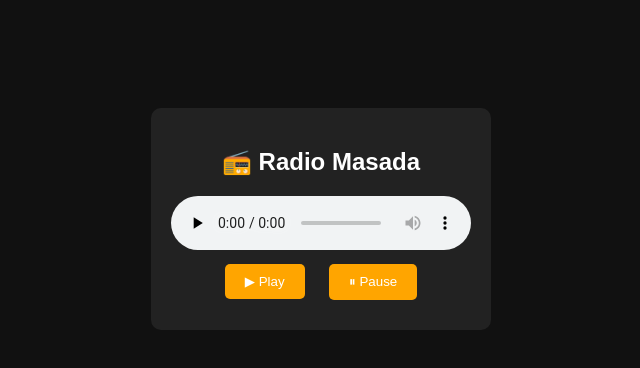
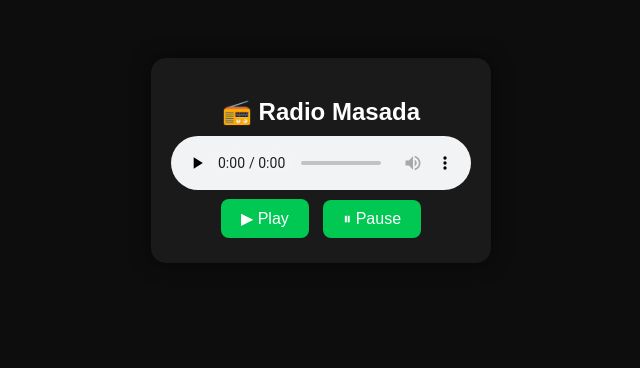
Before and after one commit to quiricojuanalexander-hash/radiomasada.com, a plain HTML site: page radio-player.html in a window 1280 px wide. Shown: the whole page, without its empty margins (319-959 px from the left). Drawn offline with Linux system fonts and the light colour scheme.

Commit message:
Actualizar stream de radio: usar URL proporcionada por usuario

```diff
--- a/radio-player.html
+++ b/radio-player.html
@@ -6,28 +6,39 @@
 
 <style>
 body {
-    background: #111;
+    background: #0d0d0d;
     color: white;
-    font-family: Arial;
+    font-family: Arial, sans-serif;
     text-align: center;
-    padding-top: 100px;
+    padding-top: 50px;
 }
 
 .player {
-    background: #222;
+    background: #1a1a1a;
     padding: 20px;
-    border-radius: 10px;
-    display: inline-block;
+    border-radius: 15px;
+    width: 300px;
+    margin: auto;
+    box-shadow: 0 0 20px rgba(0,0,0,0.5);
 }
 
 button {
+    background: #00c853;
+    border: none;
     padding: 10px 20px;
-    margin: 10px;
-    border: none;
-    border-radius: 5px;
-    background: orange;
     color: white;
+    font-size: 16px;
+    border-radius: 8px;
     cursor: pointer;
+    margin: 5px;
+}
+
+button:hover {
+    background: #00e676;
+}
+
+h2 {
+    margin-bottom: 10px;
 }
 </style>
 
@@ -36,8 +47,9 @@
 
 <div class="player">
     <h2>📻 Radio Masada</h2>
-
-    <audio id="radio" controls preload="none" src="https://uk5freenew.listen2myradio.com/live.mp3?typeportmount=s1_23756_stream_375931828"></audio>
+    <audio id="radio" controls preload="none" src="https://uk26freenew.listen2myradio.com/live.mp3?typeportmount=s1_10571_stream_721181640">
+        Tu navegador no soporta audio.
+    </audio>
 
     <br>
 
--- a/script.js
+++ b/script.js
@@ -79,7 +79,7 @@
     // URL del stream: se puede configurar por el usuario y se guarda en localStorage
     var storedURL = localStorage.getItem('oremrd_stream_url');
     // Forzar la URL solicitada por el usuario (primaria)
-    var forcedURL = 'https://uk5freenew.listen2myradio.com/live.mp3?typeportmount=s1_23756_stream_375931828';
+    var forcedURL = 'https://uk26freenew.listen2myradio.com/live.mp3?typeportmount=s1_10571_stream_721181640';
     var radioStreamURL = forcedURL;
     try { localStorage.setItem('oremrd_stream_url', radioStreamURL); } catch (e) { /* ignorar si storage no está disponible */ }
     // Fallback conocido que devuelve audio/mpeg (usado cuando la URL primaria no sirve)
```
